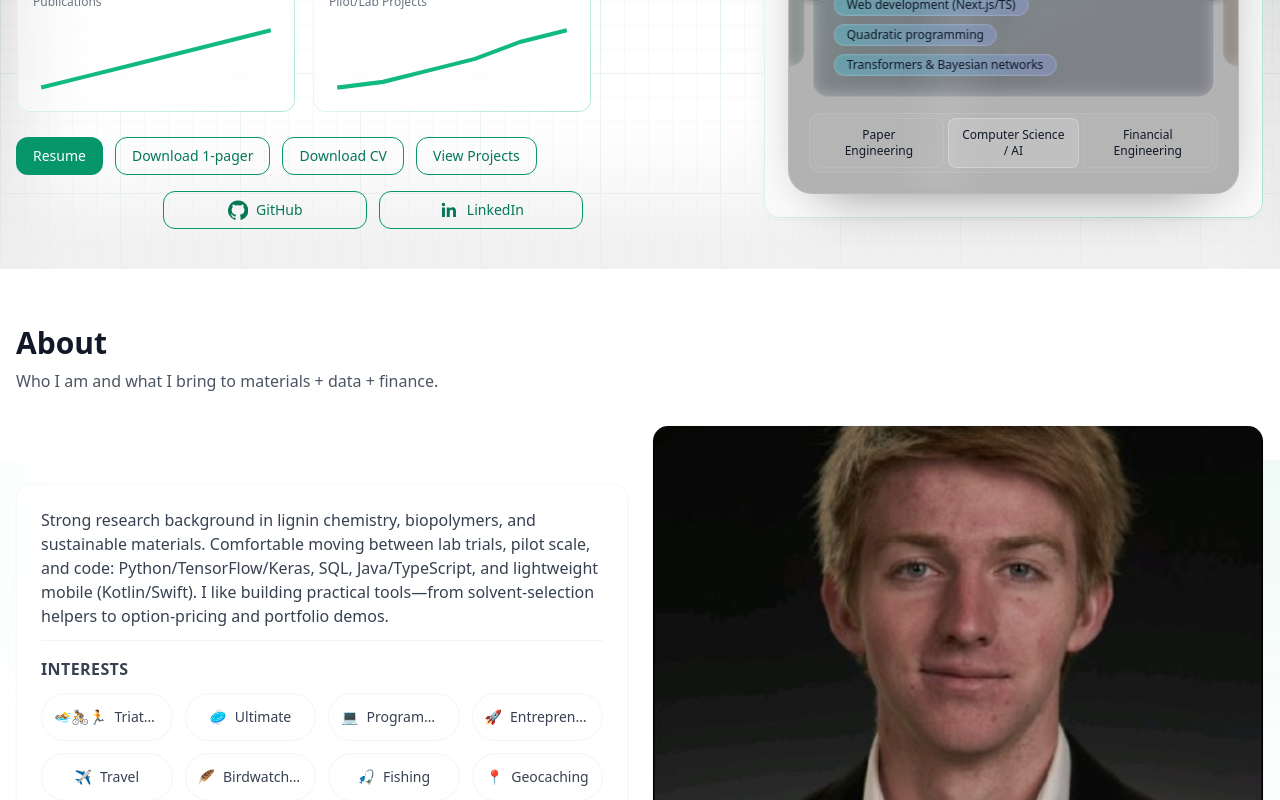
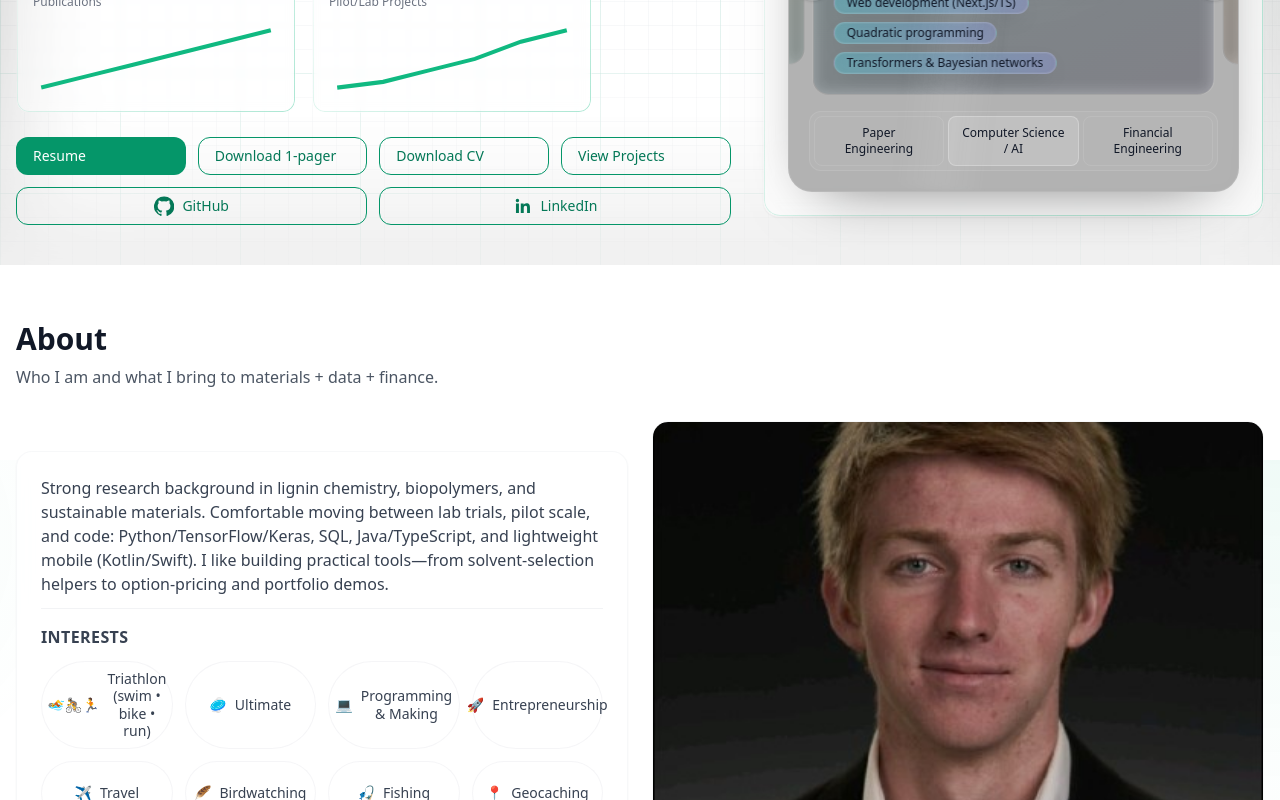
Before and after one commit to Tridude5/JohnSlavinskas, a Next.js app: page / in a window 1280 px wide. Shown: the part 340-1140 px from the top of the page. Built offline with nearby package versions, Linux system fonts and the light colour scheme.

Commit message:
Update page.tsx

```diff
--- a/app/page.tsx
+++ b/app/page.tsx
@@ -172,7 +172,7 @@ export default function Page() {
     { label: "Pilot/Lab Projects", value: 12, spark: [2, 3, 5, 7, 10, 12] },
   ];
 
-  // 8 items exactly -> 4 x 2 grid, symmetrical tiles
+  // 8 items -> 4×2 on md+, wraps gracefully on small
   const interests = [
     { label: "Triathlon (swim • bike • run)", emoji: "🏊🚴🏃" },
     { label: "Ultimate", emoji: "🥏" },
@@ -252,22 +252,20 @@ export default function Page() {
               <KPIs items={heroKpis} />
             </div>
 
-            {/* CTAs — first row */}
-            <div className="mt-6 flex flex-wrap gap-3">
-              <MagneticButton href="/resume" className="btn inline-block">Resume</MagneticButton>
-              <MagneticButton href={`${base}/downloads/Resume%20P.pdf`} download="John_Slavinskas_Resume_1p.pdf" className="btn-outline inline-block">Download 1-pager</MagneticButton>
-              <MagneticButton href={`${base}/downloads/CV-P.pdf`} download="John_Slavinskas_CV.pdf" className="btn-outline inline-block">Download CV</MagneticButton>
-              <Link href="/projects" className="btn-outline">View Projects</Link>
-            </div>
+            {/* CTAs — single grid keeps everything symmetrical */}
+            <div className="mt-6 grid grid-cols-2 md:grid-cols-4 gap-3">
+              {/* Row 1 */}
+              <MagneticButton href="/resume" className="btn w-full">Resume</MagneticButton>
+              <MagneticButton href={`${base}/downloads/Resume%20P.pdf`} download="John_Slavinskas_Resume_1p.pdf" className="btn-outline w-full">Download 1-pager</MagneticButton>
+              <MagneticButton href={`${base}/downloads/CV-P.pdf`} download="John_Slavinskas_CV.pdf" className="btn-outline w-full">Download CV</MagneticButton>
+              <Link href="/projects" className="btn-outline w-full">View Projects</Link>
 
-            {/* CTAs — second row (centered, even width) */}
-            <div className="mt-4 w-full">
-              <div className="mx-auto grid max-w-[420px] grid-cols-2 gap-3">
+              {/* Row 2 (each spans two columns -> centered, equal width) */}
               <a
                 href="https://github.com/Tridude5"
                 target="_blank"
                 rel="noopener noreferrer"
-                  className="btn-outline w-full inline-flex items-center justify-center gap-2 px-4 py-2.5"
+                className="btn-outline w-full col-span-2 inline-flex items-center justify-center gap-2 px-4 py-2.5"
                 aria-label="Open my GitHub profile in a new tab"
               >
                 <svg className="h-5 w-5" viewBox="0 0 24 24" aria-hidden="true">
@@ -280,7 +278,7 @@ export default function Page() {
                 href="https://www.linkedin.com/in/john-slavinskas/"
                 target="_blank"
                 rel="noopener noreferrer"
-                  className="btn-outline w-full inline-flex items-center justify-center gap-2 px-4 py-2.5"
+                className="btn-outline w-full col-span-2 inline-flex items-center justify-center gap-2 px-4 py-2.5"
                 aria-label="Open my LinkedIn profile in a new tab"
               >
                 <svg className="h-5 w-5" viewBox="0 0 24 24" aria-hidden="true">
@@ -288,7 +286,6 @@ export default function Page() {
                 </svg>
                 <span>LinkedIn</span>
               </a>
-              </div>
             </div>
           </div>
 
@@ -314,16 +311,16 @@ export default function Page() {
               <div className="pt-4 border-t border-gray-200/50 dark:border-gray-800/60">
                 <h3 className="font-semibold text-base uppercase tracking-wide">Interests</h3>
 
-                {/* Symmetric 4×2 grid; equal-sized tiles; long labels truncate but keep tooltip */}
-                <div className="mt-3 grid grid-cols-2 sm:grid-cols-4 gap-3 max-w-3xl">
+                {/* 4×2 on md+, 2×N on small; allow wrapping; never clip */}
+                <div className="mt-3 grid grid-cols-2 md:grid-cols-4 gap-3">
                   {interests.map(({ label, emoji }) => (
                     <span
                       key={label}
                       title={label}
-                      className="h-12 w-full inline-flex items-center justify-center gap-2 rounded-full border border-gray-200/40 dark:border-gray-800/60 bg-white/5 text-sm font-medium px-3 whitespace-nowrap truncate"
+                      className="w-full inline-flex items-center justify-center gap-2 rounded-full border border-gray-200/40 dark:border-gray-800/60 bg-white/5 px-3 py-2 text-sm font-medium text-center leading-tight whitespace-normal break-words min-h-16"
                     >
-                      <span aria-hidden>{emoji}</span>
-                      <span className="truncate">{label}</span>
+                      <span aria-hidden className="shrink-0">{emoji}</span>
+                      <span className="block">{label}</span>
                     </span>
                   ))}
                 </div>
@@ -350,7 +347,6 @@ export default function Page() {
 
       {/* EXPERIENCE */}
       <Section title="Experience">
-        {/* Wider text column; slimmer widget column; top-aligned */}
         <div className="grid md:grid-cols-12 items-start gap-6">
           <div className="md:col-span-9 lg:col-span-10">
             <GreenTimeline items={exp} />
```
Lines whose indentation alone changed are shown as unchanged.
